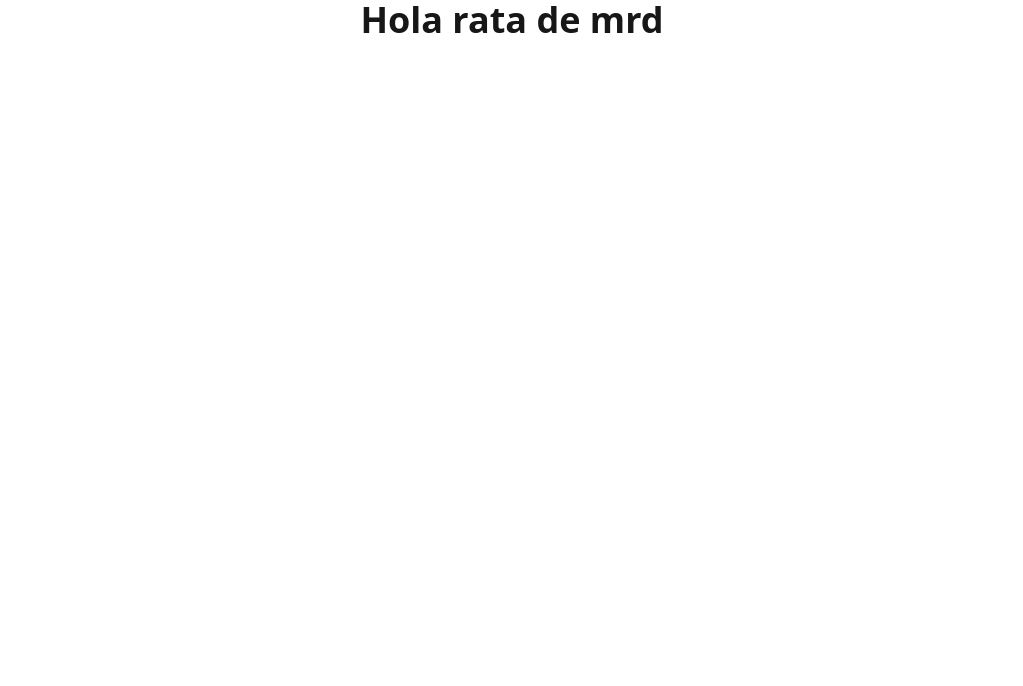
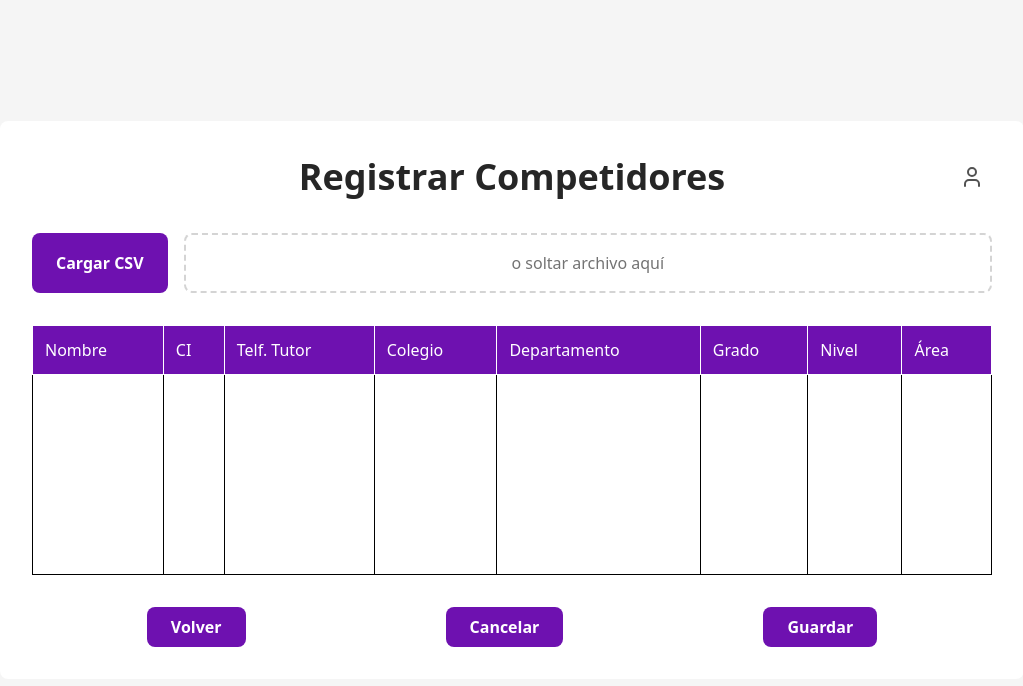
Before and after one commit to seedsagile/Project-OHSANSI-Frontend, a React (Vite) app: page / in a window 1280 px wide. Shown: the top 686 px of the page, without its empty margins (128-1151 px from the left). Built offline with nearby package versions, Linux system fonts and the light colour scheme.

Commit message:
Elimina el archivo git.tsx y agrega el componente PaginaImportarCompetidores con su lógica, incluyendo el IconoUsuario y la definición del tipo Competidor. Actualiza Home para incluir la nueva funcionalidad.

```diff
--- /dev/null
+++ b/src/features/inscritos/componentes/IconoUsuario.tsx
@@ -0,0 +1,16 @@
+export const IconoUsuario = () => (
+    <svg
+        xmlns="http://www.w3.org/2000/svg"
+        width="24"
+        height="24"
+        viewBox="0 0 24 24"
+        fill="none"
+        stroke="currentColor"
+        strokeWidth="2"
+        strokeLinecap="round"
+        strokeLinejoin="round"
+    >
+        <path d="M19 21v-2a4 4 0 0 0-4-4H9a4 4 0 0 0-4 4v2" />
+        <circle cx="12" cy="7" r="4" />
+    </svg>
+);
--- /dev/null
+++ b/src/features/inscritos/rutas/PaginaImportarCompetidores.tsx
@@ -0,0 +1,109 @@
+import React from 'react';
+import { IconoUsuario } from '../componentes/IconoUsuario';
+import type { Competidor } from '../tipos';
+
+
+type FilaCompetidorProps = {
+    competidor: Partial<Competidor>;
+    encabezados: (keyof Competidor)[];
+};
+
+// Componente para cada fila de la tabla
+const FilaCompetidor = ({ competidor, encabezados }: FilaCompetidorProps) => (
+    <tr className="h-10 hover:bg-neutral-50">
+        {encabezados.map((llave) => (
+            <td
+                key={llave}
+                className="border-x border-black p-2 text-sm text-neutral-600"
+            >
+                {competidor[llave] || ''}
+            </td>
+        ))}
+    </tr>
+);
+
+export function PaginaImportarCompetidores() {
+    const [filasDeDatos] = React.useState<Partial<Competidor>[]>(Array(5).fill({}));
+
+    const encabezadosTabla: { key: keyof Competidor; label: string }[] = [
+        { key: "nombre", label: "Nombre" },
+        { key: "ci", label: "CI" },
+        { key: "telfTutor", label: "Telf. Tutor" },
+        { key: "colegio", label: "Colegio" },
+        { key: "departamento", label: "Departamento" },
+        { key: "grado", label: "Grado" },
+        { key: "nivel", label: "Nivel" },
+        { key: "area", label: "Área" },
+    ];
+
+    const clavesEncabezados = encabezadosTabla.map(h => h.key);
+
+    return (
+        <div className="bg-neutral-100 min-h-screen flex items-center justify-center p-4">
+            <main className="bg-white w-full max-w-5xl rounded-lg shadow-panel p-6 md:p-8">
+                <header className="relative mb-8 h-12 flex items-center justify-center">
+                    {/* Texto centrado */}
+                    <h1 className="absolute left-1/2 transform -translate-x-1/2 text-3xl md:text-4xl font-bold text-neutral-800">
+                        Registrar Competidores
+                    </h1>
+
+                    {/* Icono alineado al borde derecho */}
+                    <div className="absolute right-0 pr-2 text-neutral-600">
+                        <IconoUsuario />
+                    </div>
+                </header>
+
+
+                {/* Sección de carga de CSV */}
+                <section className="flex flex-col md:flex-row gap-4 mb-8">
+                    <button className="bg-purple-800 text-white hover:text-black font-semibold py-2 px-6 rounded-lg hover:bg-purple-500 transition-colors duration-300">
+                        Cargar CSV
+                    </button>
+                    <div className="flex-grow border-2 border-dashed border-neutral-300 rounded-lg flex items-center justify-center p-4 text-neutral-500">
+                        <span>o soltar archivo aquí</span>
+                    </div>
+                </section>
+
+                {/* Tabla de datos */}
+                <section className="overflow-x-auto">
+                    <table className="w-full border border-black border-collapse text-left">
+                        <thead>
+                            <tr>
+                                {encabezadosTabla.map(({ label }) => (
+                                    <th
+                                        key={label}
+                                        className="border bg-purple-800 text-white p-3 bg-brand-50 font-medium text-brand-800"
+                                    >
+                                        {label}
+                                    </th>
+                                ))}
+                            </tr>
+                        </thead>
+                        <tbody>
+                            {filasDeDatos.map((competidor, index) => (
+                                <FilaCompetidor
+                                    key={index}
+                                    competidor={competidor}
+                                    encabezados={clavesEncabezados}
+                                />
+                            ))}
+                        </tbody>
+                    </table>
+                </section>
+
+                {/* Botones de acción */}
+                <div className="flex flex-col md:flex-row justify-center gap-x-50 mt-8">
+                    <button className="bg-purple-800 text-white hover:text-black font-semibold py-2 px-6 rounded-lg hover:bg-purple-500 transition-colors duration-300">
+                        Volver
+                    </button>
+                    <button className="bg-purple-800 text-white hover:text-black font-semibold py-2 px-6 rounded-lg hover:bg-purple-500 transition-colors duration-300">
+                        Cancelar
+                    </button>
+                    <button className="bg-purple-800 text-white hover:text-black font-semibold py-2 px-6 rounded-lg hover:bg-purple-500 transition-colors duration-300">
+                        Guardar
+                    </button>
+                </div>
+            </main>
+        </div>
+    );
+}
--- /dev/null
+++ b/src/features/inscritos/tipos/index.ts
@@ -0,0 +1,10 @@
+export type Competidor = {
+    nombre: string;
+    ci: string;
+    telfTutor: string;
+    colegio: string;
+    departamento: string;
+    grado: string;
+    nivel: string;
+    area: string;
+};
--- a/src/main.tsx
+++ b/src/main.tsx
@@ -1,11 +1,10 @@
-import React from 'react'
-import ReactDOM from 'react-dom/client'
-import "./styles/index.css"
+import React from 'react';
+import ReactDOM from 'react-dom/client';
+import { PaginaImportarCompetidores } from './features/inscritos/rutas/PaginaImportarCompetidores';
+import "./styles/index.css";
 
 ReactDOM.createRoot(document.getElementById('root')!).render(
   <React.StrictMode>
-    <>
-      <h1 className='text-3xl md:text-4xl font-bold text-neutral-900 text-center'>Hola rata de mrd</h1>
-    </>
+    <PaginaImportarCompetidores />
   </React.StrictMode>
-)
+);
--- /dev/null
+++ b/src/pages/Home.tsx
@@ -0,0 +1,10 @@
+export function Home() {
+    return (
+        <div>
+            <h1>Registrar competidores</h1>
+            <div>
+                <button>Cargar CSV</button>
+            </div>
+        </div>
+    );
+}
```
Also changed, not shown: src/features/inscritos/git.tsx (deleted), src/pages/git.tsx (deleted).
